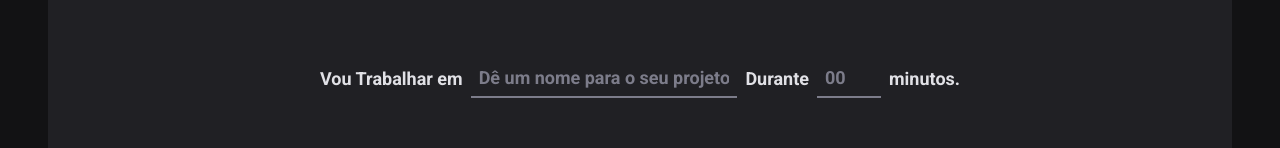
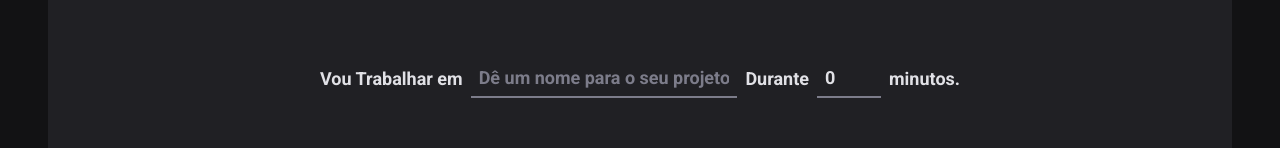
Before and after one commit to PauloVitorrr/ignite-timer, a React (Vite) app: page / in a window 1280 px wide. Shown: the part 166-314 px from the top of the page. Built offline with nearby package versions, Linux system fonts and the light colour scheme.

Commit message:
feat: inserindo ts no form

```diff
--- a/src/pages/Home/index.tsx
+++ b/src/pages/Home/index.tsx
@@ -14,19 +14,28 @@ import {CountdownContainer,
 
 const newCycleFormValidationScheme = zod.object({
   task: zod.string().min(1, 'Informe a tarefa'),
-  minutesAmount: zod.number().min(5, 'O interavalo mínimo precisa ser de 5 min').max(60, 'O intervalo máximo precisa ser de 60 min')
+  minutesAmount: zod.number()
+                .min(5, 'O interavalo mínimo precisa ser de 5 min')
+                .max(60, 'O intervalo máximo precisa ser de 60 min')
 })
 
+
+type NewCycleFormData = zod.infer<typeof newCycleFormValidationScheme>
+
+
 export function Home() {
-  const {register, handleSubmit, watch, formState} = useForm({
-    resolver: zodResolver(newCycleFormValidationScheme)
+  const {register, handleSubmit, watch, formState} = useForm<NewCycleFormData>({
+    resolver: zodResolver(newCycleFormValidationScheme),
+    defaultValues: {
+      task: '',
+      minutesAmount: 0,
+    }
   })
 
-  function handleCreateNewCycle(data: any){
+  function handleCreateNewCycle(data: NewCycleFormData){
     console.log(data)
   }
 
-  console.log(formState.errors)
 
   const task = watch('task')
   const isSubmitDisabled = !task
@@ -58,7 +67,7 @@ export function Home() {
             step={5}
             min={5}
             max={60}
-            {...register('MinutesAmount', {valueAsNumber: true})}
+            {...register('minutesAmount', {valueAsNumber: true})}
           />
 
           <span>minutos.</span>
```
